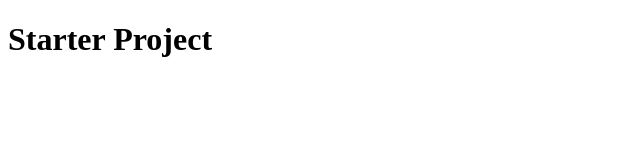
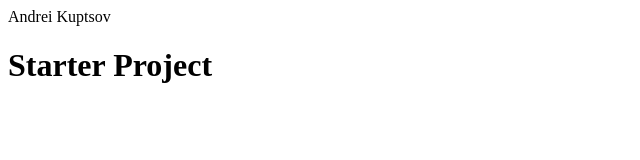
Before and after one commit to kupt0002/starter, a plain HTML site: page index.html in a window 1280 px wide. Shown: the whole page, without its empty margins (0-640 px from the left). Drawn offline with Linux system fonts and the light colour scheme.

Commit message:
Updated gitignore file with two entries and updated index.html file

```diff
--- a/index.html
+++ b/index.html
@@ -7,6 +7,7 @@
     <title>Starter Project</title>
 </head>
 <body>
+    Andrei Kuptsov
   <h1> Starter Project</h1>
 </body>
 </html>
```
Also changed, not shown: 1 other file.
